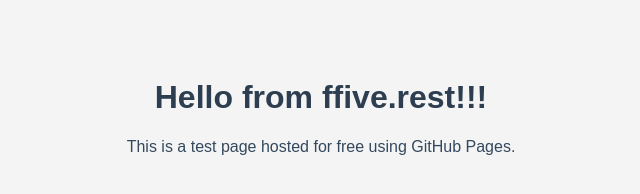
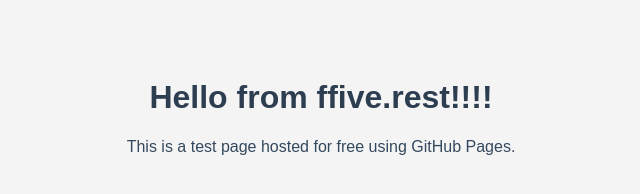
Before and after one commit to ffiverest/ffive-rest-site, a plain HTML site: page index.html in a window 1280 px wide. Shown: the whole page, without its empty margins (319-959 px from the left). Drawn offline with Linux system fonts and the light colour scheme.

Commit message:
Update index.html
Trigger GitHub Pages rebuild

```diff
--- a/index.html
+++ b/index.html
@@ -20,7 +20,7 @@
   </style>
 </head>
 <body>
-  <h1>Hello from ffive.rest!!!</h1>
+  <h1>Hello from ffive.rest!!!!</h1>
   <p>This is a test page hosted for free using GitHub Pages.</p>
 </body>
 </html>
```
